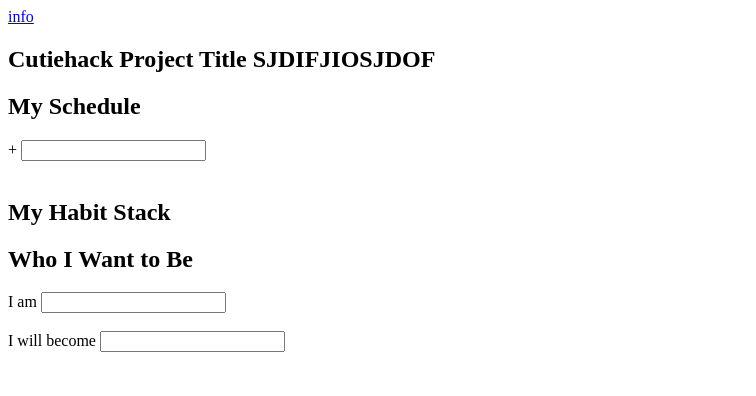
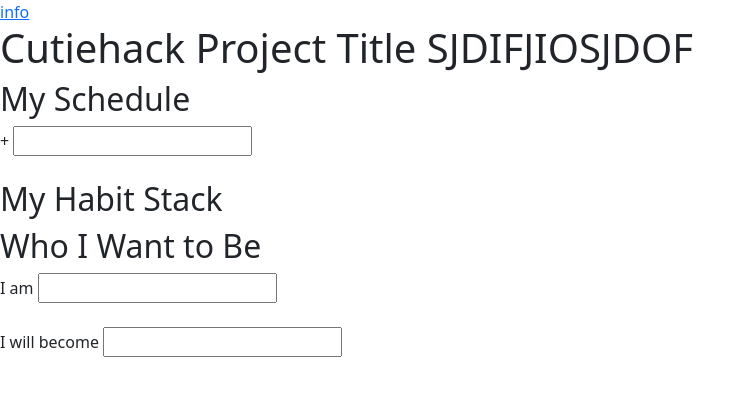
Before and after one commit to jakecreate/CUTIEH22_productivity_app, a plain HTML site: page index.html in a window 1280 px wide. Shown: the whole page, without its empty margins (0-756 px from the left). Drawn offline with nearby package versions, Linux system fonts and the light colour scheme.

Commit message:
update html

```diff
--- a/index.html
+++ b/index.html
@@ -6,8 +6,8 @@
     <meta name="viewport" content="width=device-width, initial-scale=1.0">
     <title> cutiehack project </title>
 
-<link rel="stylesheet" href="./styles/style.css";
-
+    <link rel="stylesheet" href="./styles/style.css">
+    <link href="https://cdn.jsdelivr.net/npm/bootstrap@5.2.2/dist/css/bootstrap.min.css" rel="stylesheet" integrity="sha384-Zenh87qX5JnK2Jl0vWa8Ck2rdkQ2Bzep5IDxbcnCeuOxjzrPF/et3URy9Bv1WTRi" crossorigin="anonymous">
 </head>
 <body>
     <section = "info"></section>
@@ -19,11 +19,10 @@
     </section>
     <section class = "my-schedule">
         <h2> My Schedule </h2>
-    <form>+
+        <form>
+            +
             <input type = "text" name = "task">
             <br> <br>
-
-
         </form>
 
     </section>
@@ -35,20 +34,16 @@
     </section>
     <section class = "i-am">
         <h2> Who I Want to Be </h2>
-
-
-    <form>I am
+        <form>
+            I am
             <input type = "text" name = "I am">
             <br> <br>
-
-
         </form>
 
-        <form> I will become
+        <form>
+            I will become
             <input type = "text" name = "I will">
             <br> <br>
-
-
         </form>
     </section>
 
@@ -58,6 +53,6 @@
 
 
 
-
+    <script src="https://cdn.jsdelivr.net/npm/bootstrap@5.2.2/dist/js/bootstrap.bundle.min.js" integrity="sha384-OERcA2EqjJCMA+/3y+gxIOqMEjwtxJY7qPCqsdltbNJuaOe923+mo//f6V8Qbsw3" crossorigin="anonymous"></script>
 </body>
 </html>
```
Lines whose indentation alone changed are shown as unchanged.
